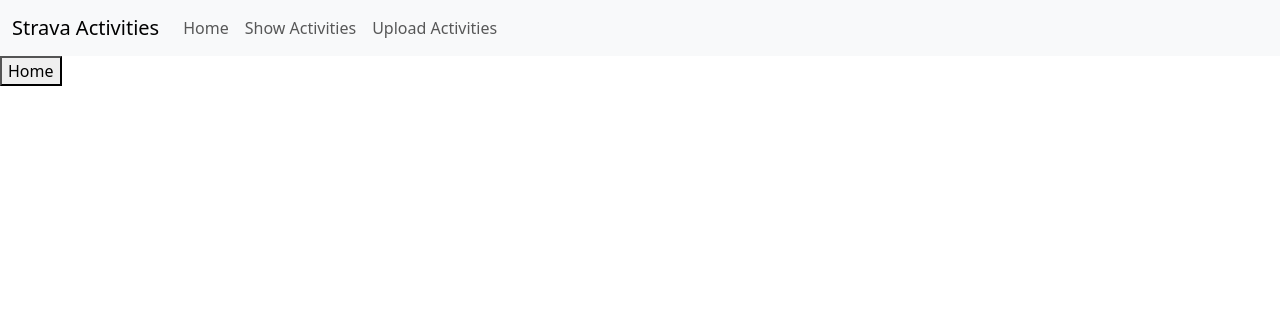
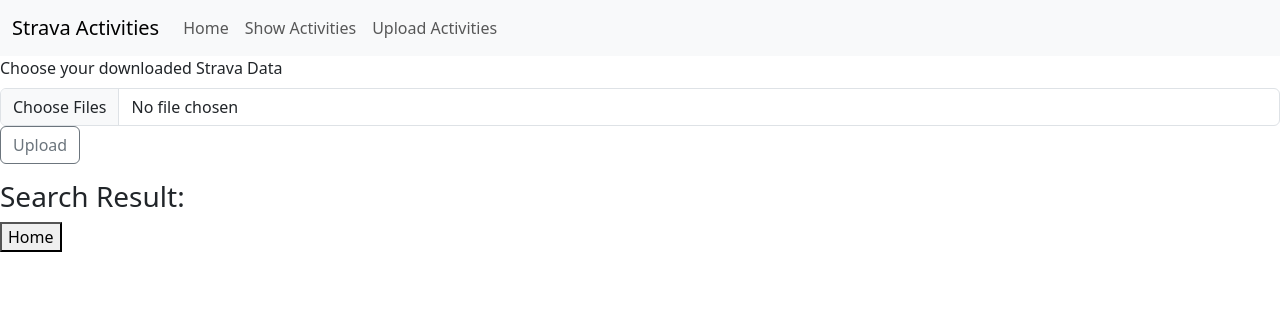
Before and after one commit to KColagiovanni/Strava_Activity, a Flask app: template templates/upload_activities.html in a window 1280 px wide. Shown: the top 316 px of the page. Run offline with Flask 3, Linux system fonts and the light colour scheme; the template is opened without the code that fills it, so the values that code supplies are empty; some libraries are stand-ins or nearby versions.

Commit message:
Successfully got the file upload working on the upload_activities.html page.

```diff
--- a/app.py
+++ b/app.py
@@ -77,7 +77,7 @@ def split_time_string(time):
     else:
         return time.split(':')
 
-@app.route('/')  #, methods=['POST', 'GET'])
+@app.route('/')
 def index():
     """
     Function and route for the home page.
@@ -469,7 +469,7 @@ def plot_data():
 
     return jsonify(graph_data=[trace.to_plotly_json() for trace in data], layout=layout.to_plotly_json())
 
-@app.route('/upload', methods=['POST'])
+@app.route('/upload', methods=['POST', 'GET'])
 def upload_activity():
     print('In upload_activity()')
     return render_template('upload_activities.html')
--- a/templates/base.html
+++ b/templates/base.html
@@ -38,8 +38,7 @@
                             <a class="nav-link" href="/activities">Show Activities</a>
                         </li>
                         <li class="nav-item">
-<!--                            <a class="nav-link" href="/upload">Upload Activities</a>-->
-                            <a class="nav-link" href="{{ url_for(upload_activity) }}">Upload Activities</a>
+                            <a class="nav-link" href="/upload">Upload Activities</a>
                         </li>
                     </ul>
                 </div>
--- a/templates/upload_activities.html
+++ b/templates/upload_activities.html
@@ -4,16 +4,16 @@
 <title>Upload Activities</title>
 {% endblock %}
 {% block body %}
-<!--    <form id="directoryForm" action="{{ url_for('upload_file') }}" method="post" enctype="multipart/form-data">-->
-<!--        <div class="mb-3">-->
-<!--            <label for="formFile" class="form-label">Choose your downloaded Strava Data</label>-->
-<!--            <input class="form-control" type="file" id="formFile" name="files" webkitdirectory multiple/>-->
-<!--            <button class="btn btn-outline-secondary" type="submit">Upload</button>-->
-<!--        </div>-->
-<!--    </form>-->
+    <form id="directoryForm" action="{{ url_for('upload_file') }}" method="POST" enctype="multipart/form-data">
+        <div class="mb-3">
+            <label for="formFile" class="form-label">Choose your downloaded Strava Data</label>
+            <input class="form-control" type="file" id="formFile" name="files" webkitdirectory multiple/>
+            <button class="btn btn-outline-secondary" type="submit">Upload</button>
+        </div>
+    </form>
 
-<!--    <h3>Search Result:</h3>-->
-<!--    <div id="searchResult"></div>-->
+    <h3>Search Result:</h3>
+    <div id="searchResult"></div>
 
     <button href="/">Home</button>
 {% endblock %}
```
Also changed, not shown: instance/strava_data.db.
